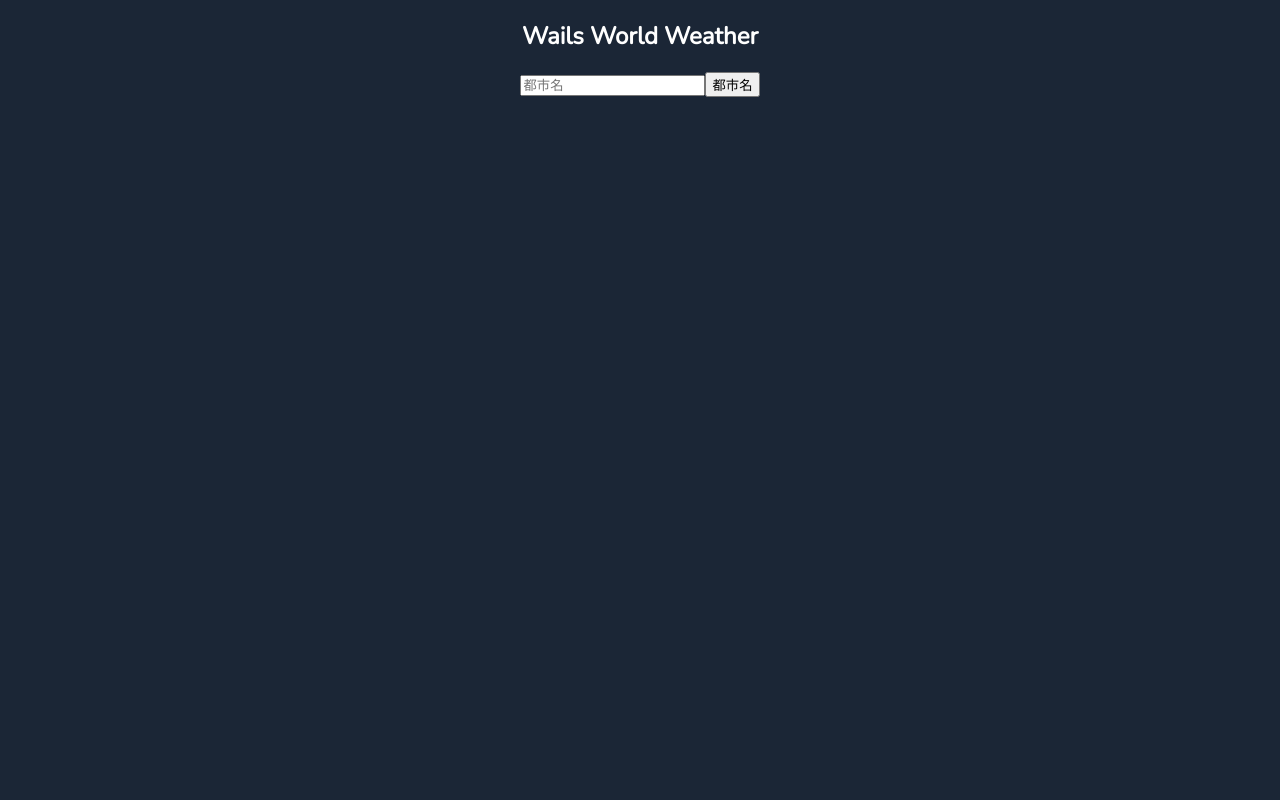
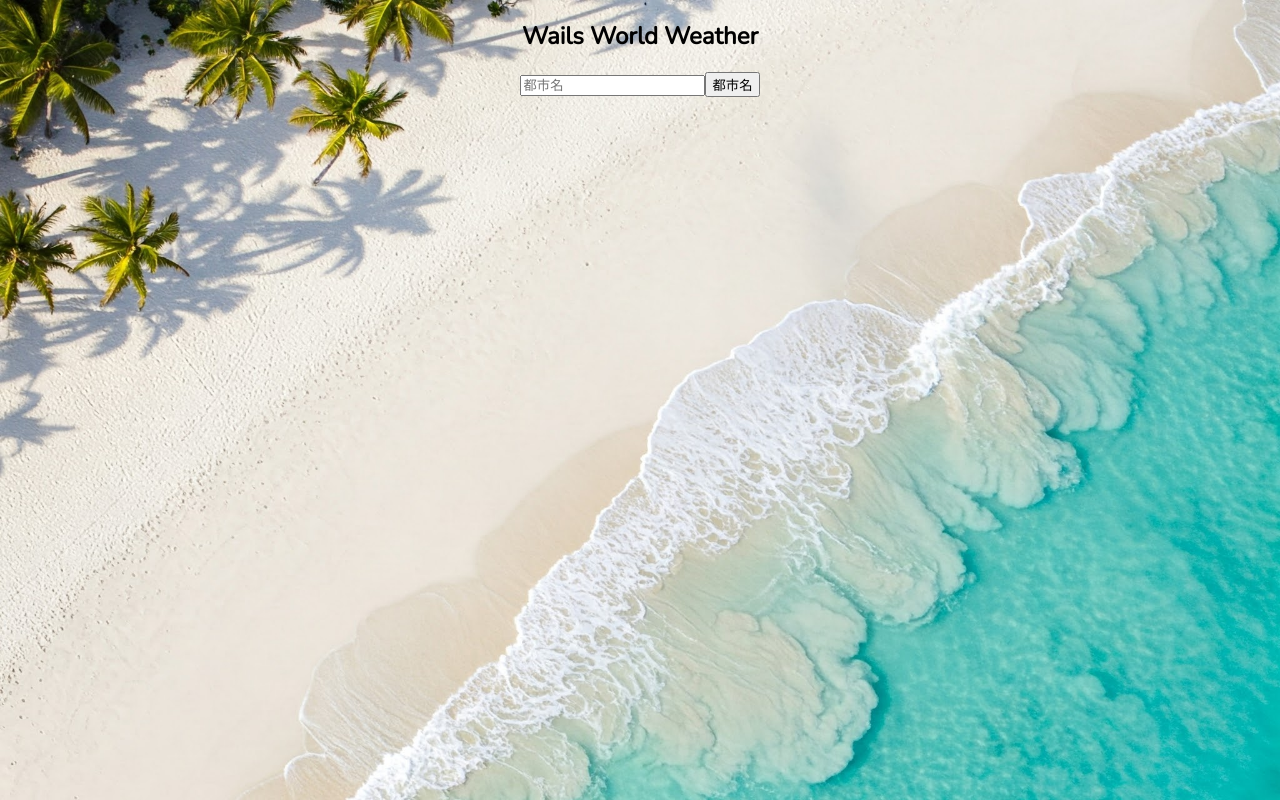
Before and after one commit to ariichi88/worldweather, a React (Vite) app in the folder frontend/: page / in a window 1280 px wide. Built offline with nearby package versions, Linux system fonts and the light colour scheme.

Commit message:
cssの編集

```diff
--- a/frontend/src/style.css
+++ b/frontend/src/style.css
@@ -1,12 +1,13 @@
 html {
-    background-color: rgba(27, 38, 54, 1);
     text-align: center;
-    color: white;
+    color: black;
 }
 
 body {
+	background-image: url(assets/images/background.jpeg);
+	background-size: cover;
     margin: 0;
-    color: white;
+    color: black;
     font-family: "Nunito", -apple-system, BlinkMacSystemFont, "Segoe UI", "Roboto",
     "Oxygen", "Ubuntu", "Cantarell", "Fira Sans", "Droid Sans", "Helvetica Neue",
     sans-serif;
@@ -19,8 +20,3 @@ body {
     src: local(""),
     url("assets/fonts/nunito-v16-latin-regular.woff2") format("woff2");
 }
-
-#app {
-    height: 100vh;
-    text-align: center;
-}
```
Also changed, not shown: frontend/src/assets/images/background.jpeg (added), 1 other file (tests, documents, lock files or other folders).
